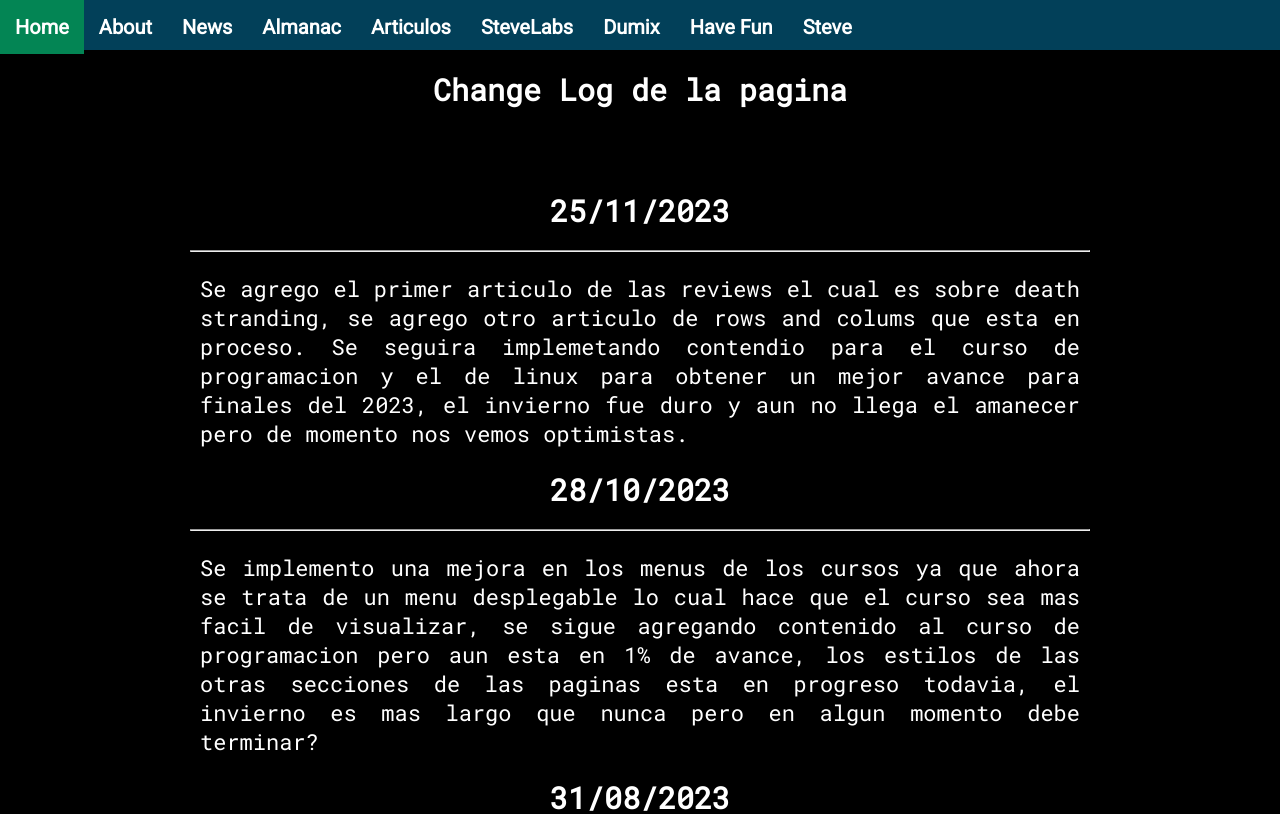
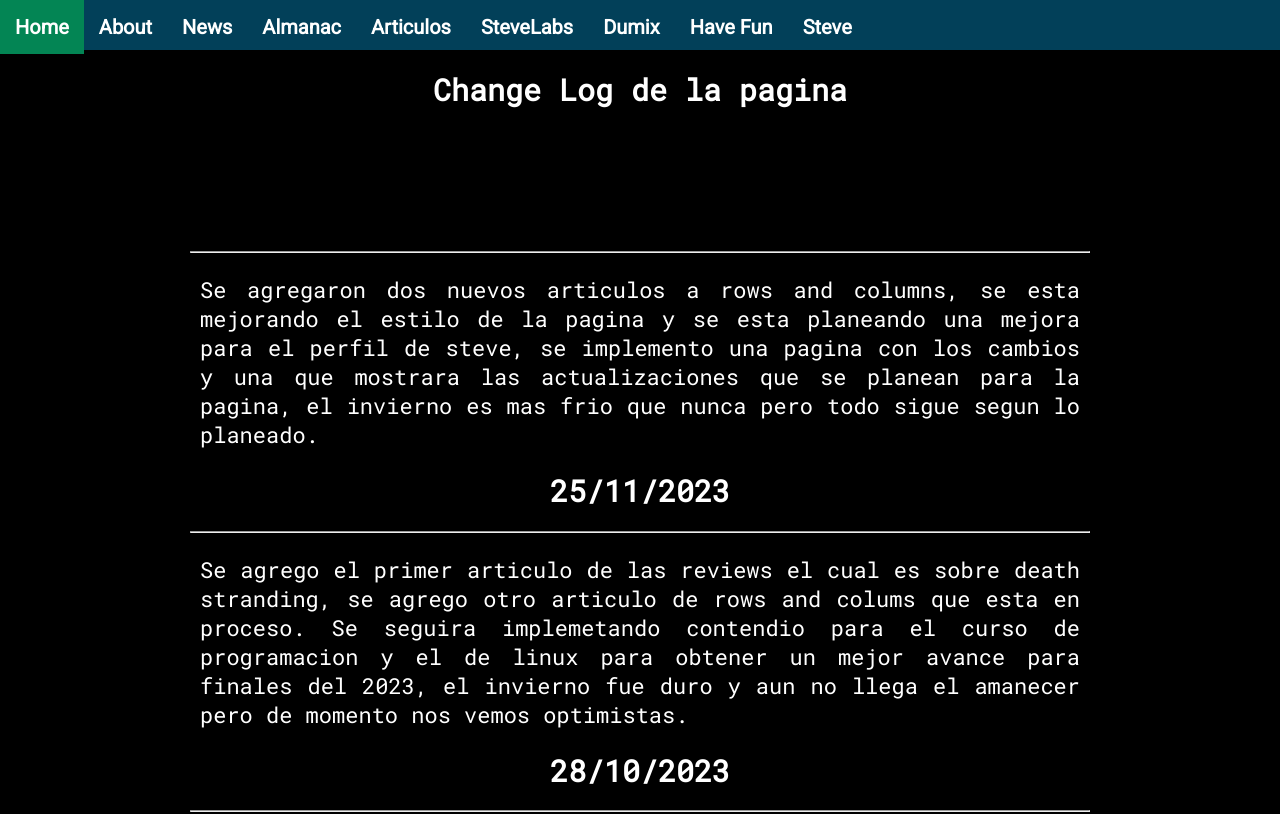
Before and after one commit to SteveBartmoss/steveapp, a React (Create React App) app: page /changelog in a window 1280 px wide. Shown: the top 814 px of the page. Built offline with nearby package versions, Linux system fonts and the light colour scheme.

Commit message:
updta the file

```diff
--- a/src/pages/changeLog.jsx
+++ b/src/pages/changeLog.jsx
@@ -7,6 +7,16 @@ function ChangeLog() {
                 <h1 className="title1">Change Log de la pagina</h1>
 
                 <h1>Ultima actualizacion</h1>
+
+                <h1>05/12/2023</h1>
+                <hr />
+
+                <p className="content-curso">
+                    Se agregaron dos nuevos articulos a rows and columns, se esta mejorando el estilo
+                    de la pagina y se esta planeando una mejora para el perfil de steve, se implemento
+                    una pagina con los cambios y una que mostrara las actualizaciones que se planean
+                    para la pagina, el invierno es mas frio que nunca pero todo sigue segun lo planeado.
+                </p>
 
                 <h1 className="title1">25/11/2023</h1>
                 <hr />
```
